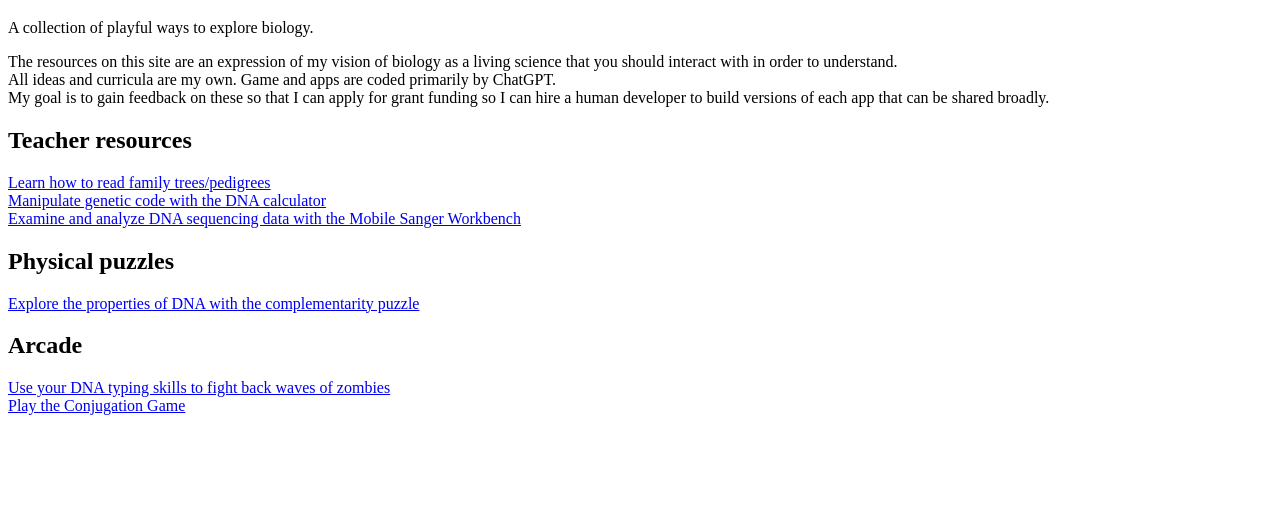
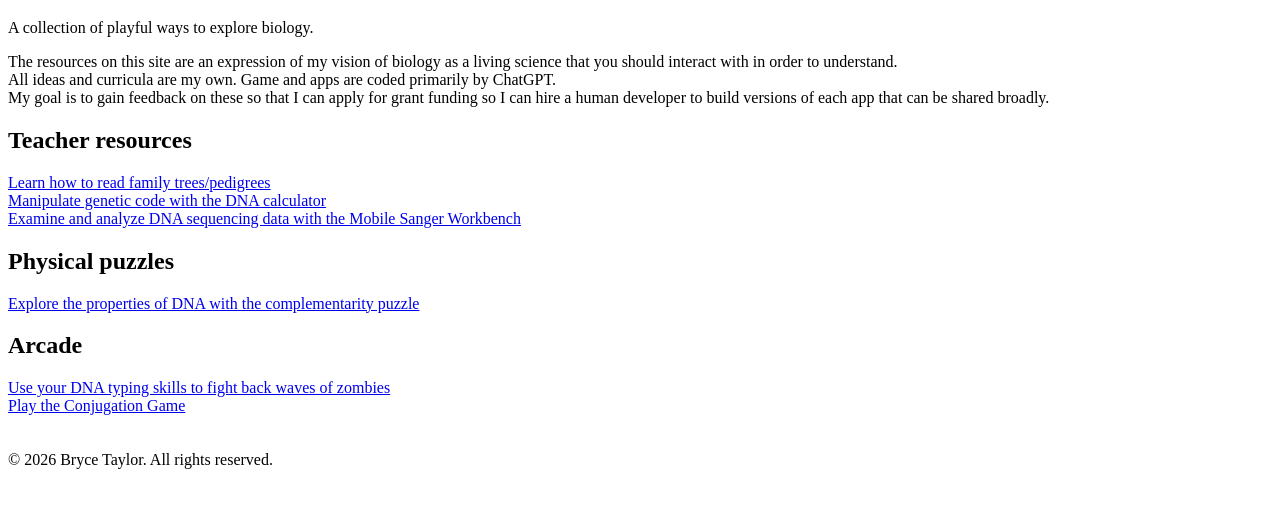
Before and after one commit to brycetaylorbio/basecamp.bio, a plain HTML site: page index.html in a window 1280 px wide. Shown: the part 61-568 px from the top of the page. Drawn offline with Linux system fonts and the light colour scheme.

Commit message:
Update index.html

```diff
--- a/index.html
+++ b/index.html
@@ -37,4 +37,8 @@ Use your DNA typing skills to fight back waves of zombies
 <a href="conjugation_game_chat_v12.html">
 Play the Conjugation Game
 </a>
+<br>
+<br>
+<br>
+© 2026 Bryce Taylor. All rights reserved.
 </html>
```
